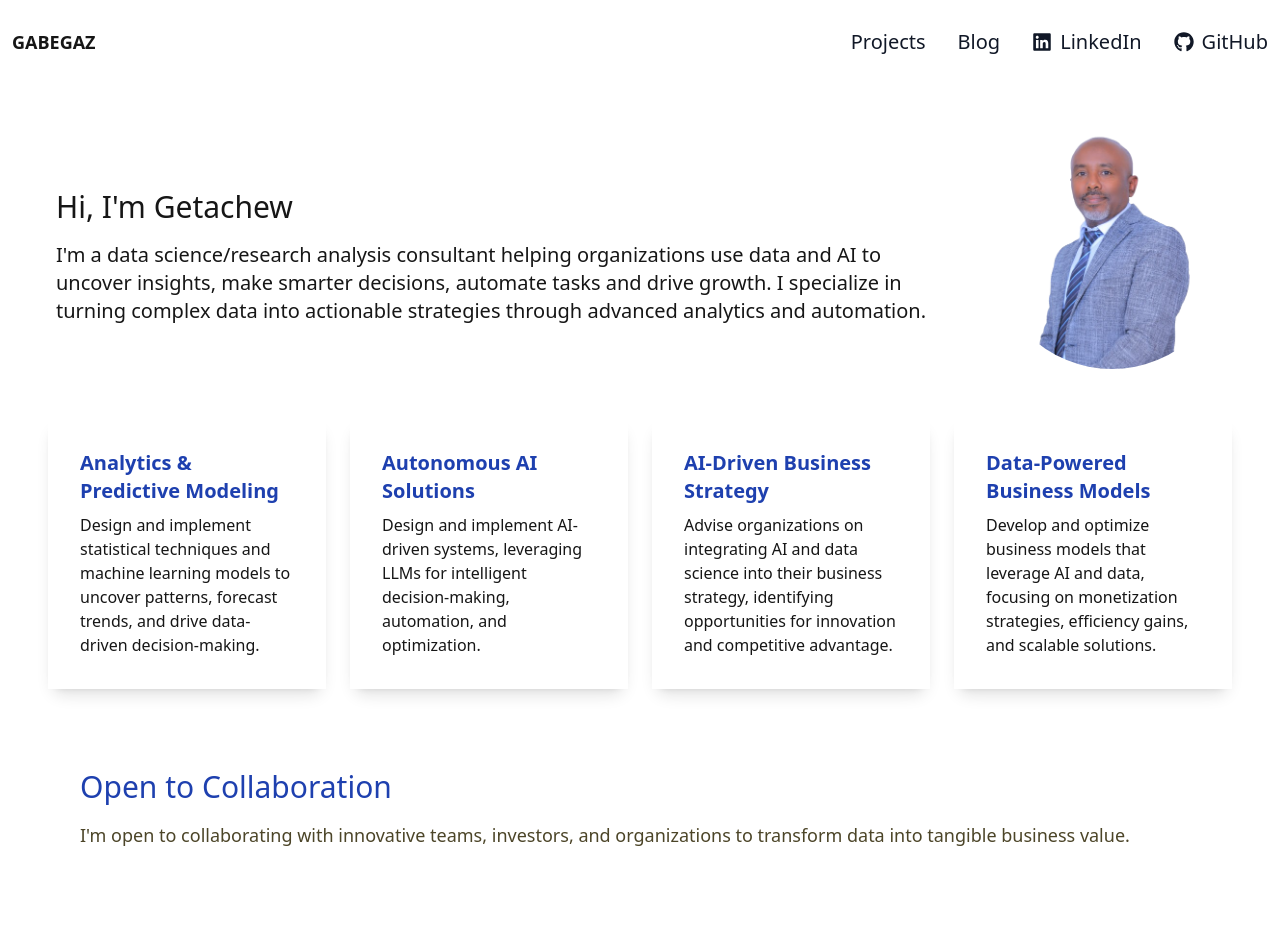
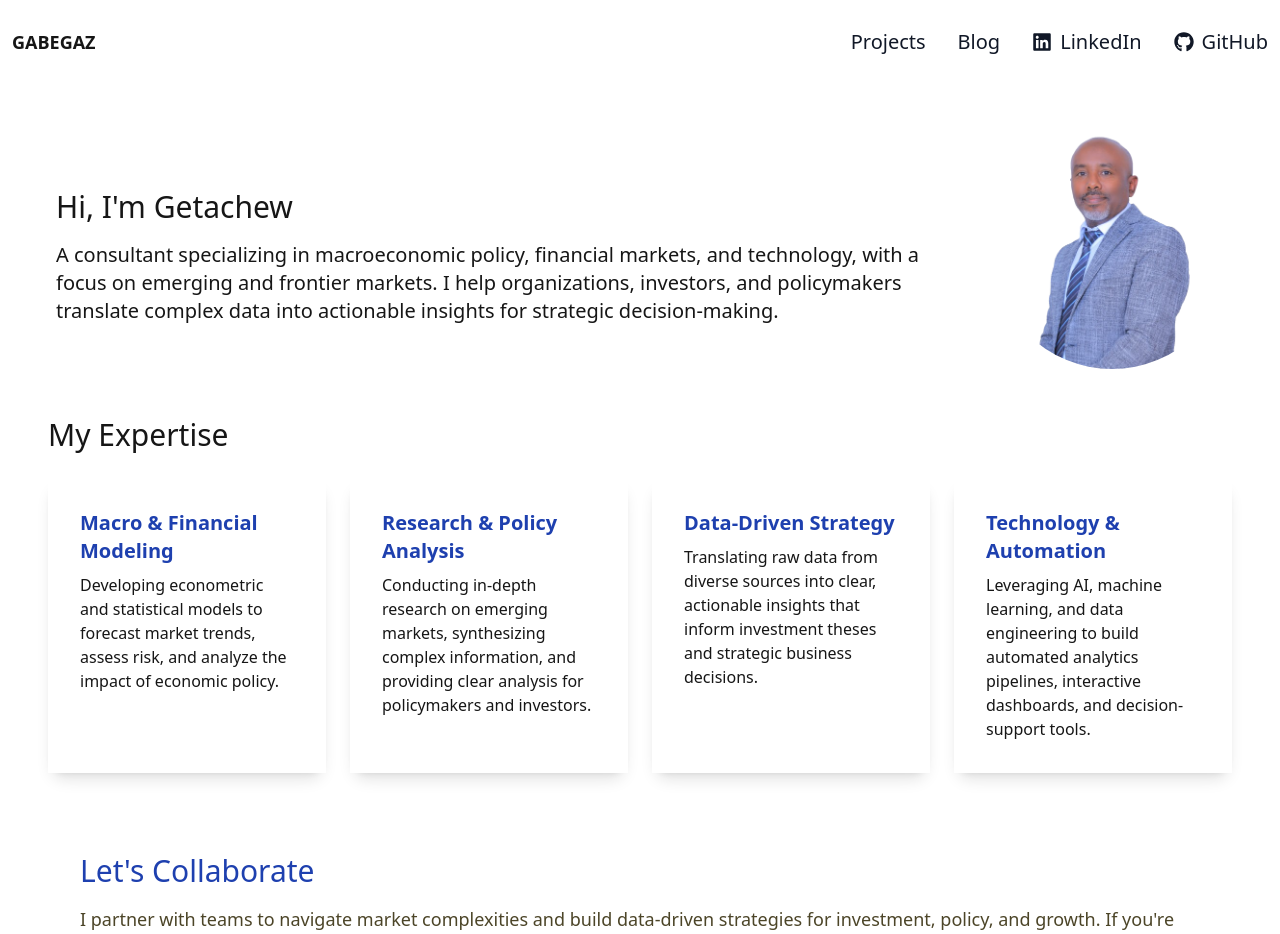
Before and after one commit to gabegaz/gabegaz.github.io, a Next.js app: page / in a window 1280 px wide. Shown: the top 934 px of the page. Built offline with nearby package versions, Linux system fonts and the light colour scheme.

Commit message:
updated hero page

```diff
--- /dev/null
+++ b/app/home/expertise.tsx
@@ -0,0 +1,21 @@
+const expertise = [
+  {
+    title: 'Macro & Financial Modeling',
+    description: 'Developing econometric and statistical models to forecast market trends, assess risk, and analyze the impact of economic policy.'
+  },
+    {
+    title: 'Research & Policy Analysis',
+    description: 'Conducting in-depth research on emerging markets, synthesizing complex information, and providing clear analysis for policymakers and investors.'
+  },
+  {
+    title: 'Data-Driven Strategy',
+    description: 'Translating raw data from diverse sources into clear, actionable insights that inform investment theses and strategic business decisions.'
+  },
+  {
+    title: 'Technology & Automation',
+    description: 'Leveraging AI, machine learning, and data engineering to build automated analytics pipelines, interactive dashboards, and decision-support tools.'
+  },
+
+];
+
+export default expertise;
--- a/app/page.tsx
+++ b/app/page.tsx
@@ -1,65 +1,61 @@
 'use client';
 
 import Image from 'next/image';
-import { FaLinkedinIn, FaWhatsapp } from 'react-icons/fa'; // Icons from react-icons/fa
-import { AiOutlineMail } from 'react-icons/ai'; // Mail icon from react-icons/aiimport projects from './skills/skills'; // Import your skills data
-import skills from './home/skills'; // Import your skills data
-
+import { FaLinkedinIn, FaWhatsapp } from 'react-icons/fa';
+import { AiOutlineMail } from 'react-icons/ai';
+// Let's assume you rename the skills file to reflect its new focus
+import expertise from './home/expertise';
 
 export default function Home() {
   return (
     <div className="min-h-screen bg-base-100 text-base-content xs:p-6 md:p-6 lg:p-68 mt-20">
       {/* Hero Section */}
-
       <div className="flex flex-col md:flex-row items-center justify-between gap-8 mb-12">
-        {/* Photo Placeholder */}
-        {/* Gentle Intro */}
+        {/* REVISED: Text updated for a strategic, less "techy" tone */}
         <div className="flex-1 mt-8 px-2">
           <h1 className="text-2xl md:text-3xl font-normal mb-4">
-            Hi, I&apos;m <span className="">Getachew</span></h1>
+            Hi, I'm <span className="">Getachew</span>
+          </h1>
           <p className="text-lg md:text-xl mb-4">
-            I&apos;m a data science/research analysis consultant helping organizations use data and AI to uncover insights, make smarter decisions, automate tasks and drive growth. I specialize in turning complex data into actionable strategies through advanced analytics and automation.
+            A consultant specializing in macroeconomic policy, financial markets, and technology, with a focus on emerging and frontier markets. I help organizations, investors, and policymakers translate complex data into actionable insights for strategic decision-making.
           </p>
         </div>
 
-
-        <div className="w-60 h-70 md:w-70 md:h-75 rounded-full overflow-hidden bg-base-100 flex items-center justify-center"> {/* Explicitly set to bumblebee's base-100 */}
+        <div className="w-60 h-70 md:w-70 md:h-75 rounded-full overflow-hidden bg-base-100 flex items-center justify-center">
           <Image
             src="/04-removebg.png"
             alt="Getachew"
             width={256}
             height={256}
-            className="obobject-cover"
+            className="object-cover"
           />
         </div>
       </div>
 
-
-      {/* Skills Section */}
+      {/* Expertise Section (Formerly Skills) */}
       <div className="mb-12">
-        {/* <h2 className="text-3xl font-normal mb-6">What I Do</h2> */}
+        <h2 className="text-3xl font-normal mb-6 text-center md:text-left">My Expertise</h2>
         <div className="grid grid-cols-1 md:grid-cols-2 lg:grid-cols-4 gap-6">
-          {skills.map((skill, index) => (
+          {expertise.map((item, index) => (
             <div key={index} className="card bg-base-200 shadow-lg">
               <div className="card-body bg-white">
-                <h3 className="card-title text-xl font-bold text-blue-800">{skill.title}</h3>
-                <p className="text-base">{skill.description}</p>
+                <h3 className="card-title text-xl font-bold text-blue-800">{item.title}</h3>
+                <p className="text-base">{item.description}</p>
               </div>
             </div>
           ))}
         </div>
       </div>
 
-      {/* Collaboration Callout */}
+      {/* REVISED: Collaboration Callout */}
       <div className="text-primary-content p-8 rounded-lg mb-12">
-        <h2 className="text-3xl font-normal mb-4 text-blue-800">Open to Collaboration</h2>
+        <h2 className="text-3xl font-normal mb-4 text-blue-800">Let's Collaborate</h2>
         <p className="text-lg">
-          I&apos;m open to collaborating with innovative teams, investors, and organizations to transform data into tangible business value.
+          I partner with teams to navigate market complexities and build data-driven strategies for investment, policy, and growth. If you're looking for clarity in emerging markets, let's connect.
         </p>
       </div>
 
-
-      {/* Find Me Section */}
+      {/* Find Me Section (No changes needed here) */}
       <div className="text-center">
         <h5 className="text-2xl font-bold mb-4">Find Me On</h5>
         <ul className="flex justify-center gap-6">
@@ -96,3 +92,103 @@ export default function Home() {
     </div>
   );
 };
+
+
+// 'use client';
+
+// import Image from 'next/image';
+// import { FaLinkedinIn, FaWhatsapp } from 'react-icons/fa'; // Icons from react-icons/fa
+// import { AiOutlineMail } from 'react-icons/ai'; // Mail icon from react-icons/aiimport projects from './skills/skills'; // Import your skills data
+// import skills from './home/skills'; // Import your skills data
+
+
+// export default function Home() {
+//   return (
+//     <div className="min-h-screen bg-base-100 text-base-content xs:p-6 md:p-6 lg:p-68 mt-20">
+//       {/* Hero Section */}
+
+//       <div className="flex flex-col md:flex-row items-center justify-between gap-8 mb-12">
+//         {/* Photo Placeholder */}
+//         {/* Gentle Intro */}
+//         <div className="flex-1 mt-8 px-2">
+//           <h1 className="text-2xl md:text-3xl font-normal mb-4">
+//             Hi, I&apos;m <span className="">Getachew</span></h1>
+//           <p className="text-lg md:text-xl mb-4">
+//             I&apos;m a data science/research analysis consultant helping organizations use data and AI to uncover insights, make smarter decisions, automate tasks and drive growth. I specialize in turning complex data into actionable strategies through advanced analytics and automation.
+//           </p>
+//         </div>
+
+
+//         <div className="w-60 h-70 md:w-70 md:h-75 rounded-full overflow-hidden bg-base-100 flex items-center justify-center"> {/* Explicitly set to bumblebee's base-100 */}
+//           <Image
+//             src="/04-removebg.png"
+//             alt="Getachew"
+//             width={256}
+//             height={256}
+//             className="obobject-cover"
+//           />
+//         </div>
+//       </div>
+
+
+//       {/* Skills Section */}
+//       <div className="mb-12">
+//         {/* <h2 className="text-3xl font-normal mb-6">What I Do</h2> */}
+//         <div className="grid grid-cols-1 md:grid-cols-2 lg:grid-cols-4 gap-6">
+//           {skills.map((skill, index) => (
+//             <div key={index} className="card bg-base-200 shadow-lg">
+//               <div className="card-body bg-white">
+//                 <h3 className="card-title text-xl font-bold text-blue-800">{skill.title}</h3>
+//                 <p className="text-base">{skill.description}</p>
+//               </div>
+//             </div>
+//           ))}
+//         </div>
+//       </div>
+
+//       {/* Collaboration Callout */}
+//       <div className="text-primary-content p-8 rounded-lg mb-12">
+//         <h2 className="text-3xl font-normal mb-4 text-blue-800">Open to Collaboration</h2>
+//         <p className="text-lg">
+//           I&apos;m open to collaborating with innovative teams, investors, and organizations to transform data into tangible business value.
+//         </p>
+//       </div>
+
+
+//       {/* Find Me Section */}
+//       <div className="text-center">
+//         <h5 className="text-2xl font-bold mb-4">Find Me On</h5>
+//         <ul className="flex justify-center gap-6">
+//           <li className="social-icons">
+//             <a
+//               href="https://www.linkedin.com/in/gabegaz/"
+//               target="_blank"
+//               rel="noreferrer"
+//               className="text-3xl text-gray-900 hover:text-blue-700 dark:text-white dark:hover:text-blue-500"
+//             >
+//               <FaLinkedinIn />
+//             </a>
+//           </li>
+//           <li className="social-icons">
+//             <a
+//               href="mailto:getabegaz@gmail.com"
+//               className="text-3xl text-gray-900 hover:text-blue-700 dark:text-white dark:hover:text-blue-500"
+//             >
+//               <AiOutlineMail />
+//             </a>
+//           </li>
+//           <li className="social-icons">
+//             <a
+//               href="https://wa.me/251911480370"
+//               target="_blank"
+//               rel="noopener noreferrer"
+//               className="text-3xl text-gray-900 hover:text-blue-700 dark:text-white dark:hover:text-blue-500"
+//             >
+//               <FaWhatsapp />
+//             </a>
+//           </li>
+//         </ul>
+//       </div>
+//     </div>
+//   );
+// };
```
